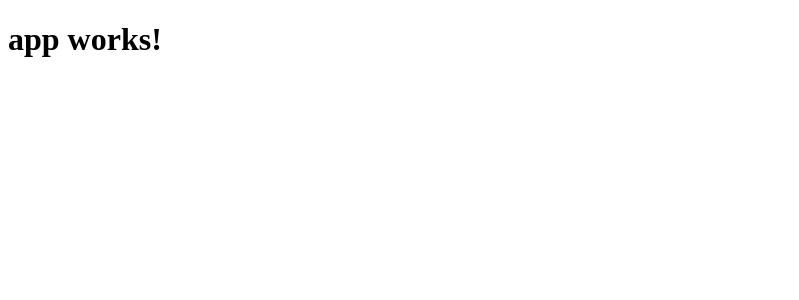
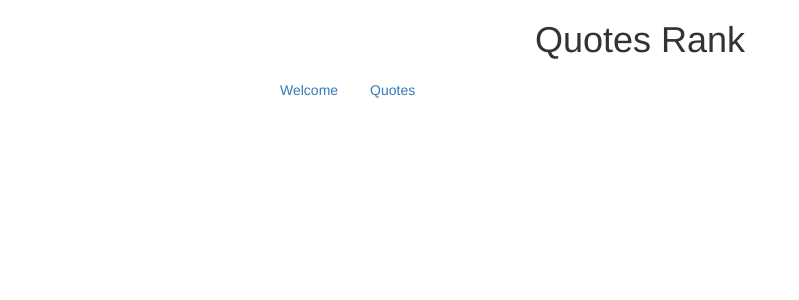
Before and after one commit to nenoch/ang2-quotes-app, an Angular app: page / in a window 1280 px wide. Shown: the top 300 px of the page, without its empty margins (0-799 px from the left). Built offline with nearby package versions, Linux system fonts and the light colour scheme.

Commit message:
first commit
- Create app with angular-cli
- Create app-header-nav component
- Add app-header-nav to app.component
- Add bootstrap for styling

```diff
--- a/package.json
+++ b/package.json
@@ -20,6 +20,7 @@
     "@angular/platform-browser": "^4.0.0",
     "@angular/platform-browser-dynamic": "^4.0.0",
     "@angular/router": "^4.0.0",
+    "bootstrap": "^3.3.7",
     "core-js": "^2.4.1",
     "rxjs": "^5.1.0",
     "zone.js": "^0.8.4"
--- /dev/null
+++ b/src/app/app-header-nav/app-header-nav.component.html
@@ -0,0 +1,12 @@
+<header class="row">
+  <nav class="col-md-8 col-md-offset-2">
+    <ul class="nav nav-pills">
+      <li>
+        <a>Welcome</a>
+      </li>
+      <li>
+        <a>Quotes</a>
+      </li>
+    </ul>
+  </nav>
+</header>
--- a/src/app/app.component.html
+++ b/src/app/app.component.html
@@ -1,3 +1,4 @@
-<h1>
-  {{title}}
-</h1>
+<div class="container">
+  <h1 class="text-center">{{title}}</h1>
+  <app-header-nav></app-header-nav>
+</div>
--- a/src/app/app.component.ts
+++ b/src/app/app.component.ts
@@ -6,5 +6,5 @@ import { Component } from '@angular/core';
   styleUrls: ['./app.component.css']
 })
 export class AppComponent {
-  title = 'app works!';
+  title = 'Quotes Rank';
 }
--- a/src/app/app.module.ts
+++ b/src/app/app.module.ts
@@ -4,10 +4,12 @@ import { FormsModule } from '@angular/forms';
 import { HttpModule } from '@angular/http';
 
 import { AppComponent } from './app.component';
+import { AppHeaderNavComponent } from './app-header-nav/app-header-nav.component';
 
 @NgModule({
   declarations: [
-    AppComponent
+    AppComponent,
+    AppHeaderNavComponent
   ],
   imports: [
     BrowserModule,
--- a/src/index.html
+++ b/src/index.html
@@ -2,7 +2,7 @@
 <html>
 <head>
   <meta charset="utf-8">
-  <title>QuotesAng2</title>
+  <title>Quotes | Angular2 App</title>
   <base href="/">
 
   <meta name="viewport" content="width=device-width, initial-scale=1">
```
Also changed, not shown: src/app/app-header-nav/app-header-nav.component.ts (added, +10 -0 lines), .angular-cli.json, src/app/app-header-nav/app-header-nav.component.css (added), 2 other files (tests, documents, lock files or other folders).
